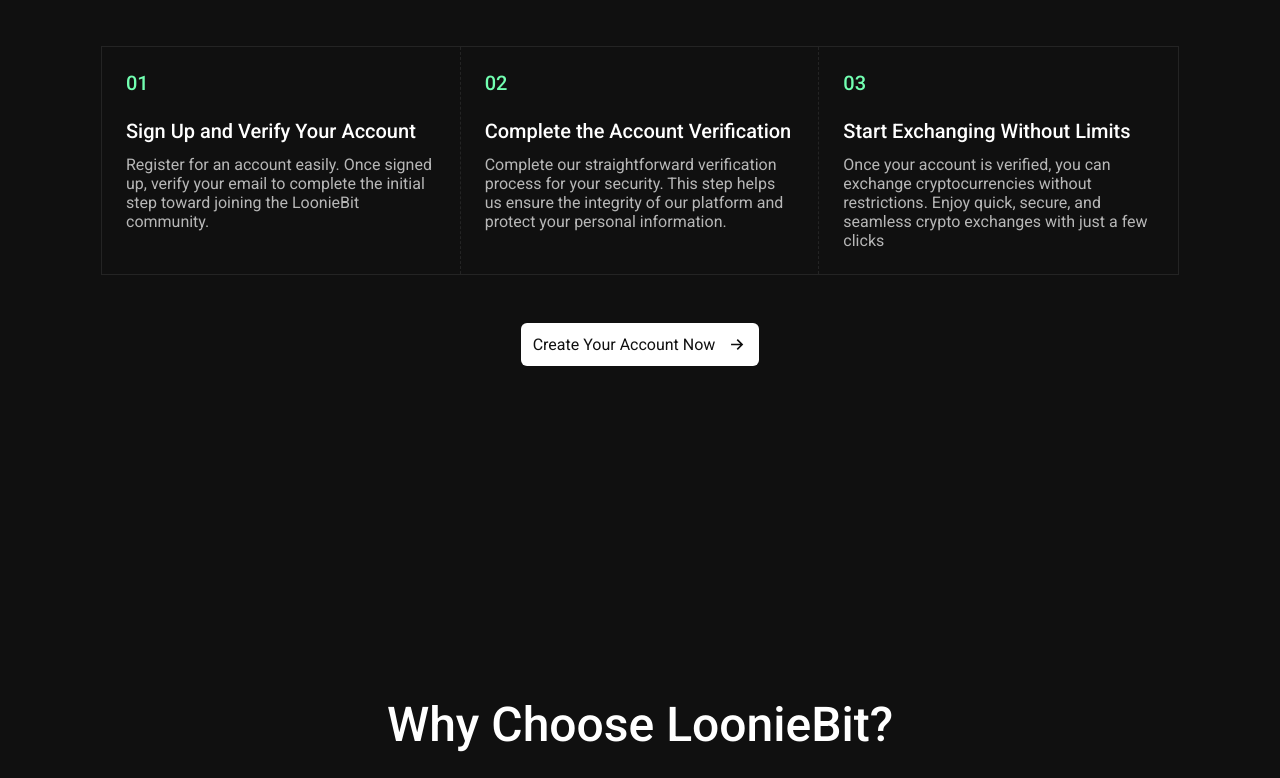
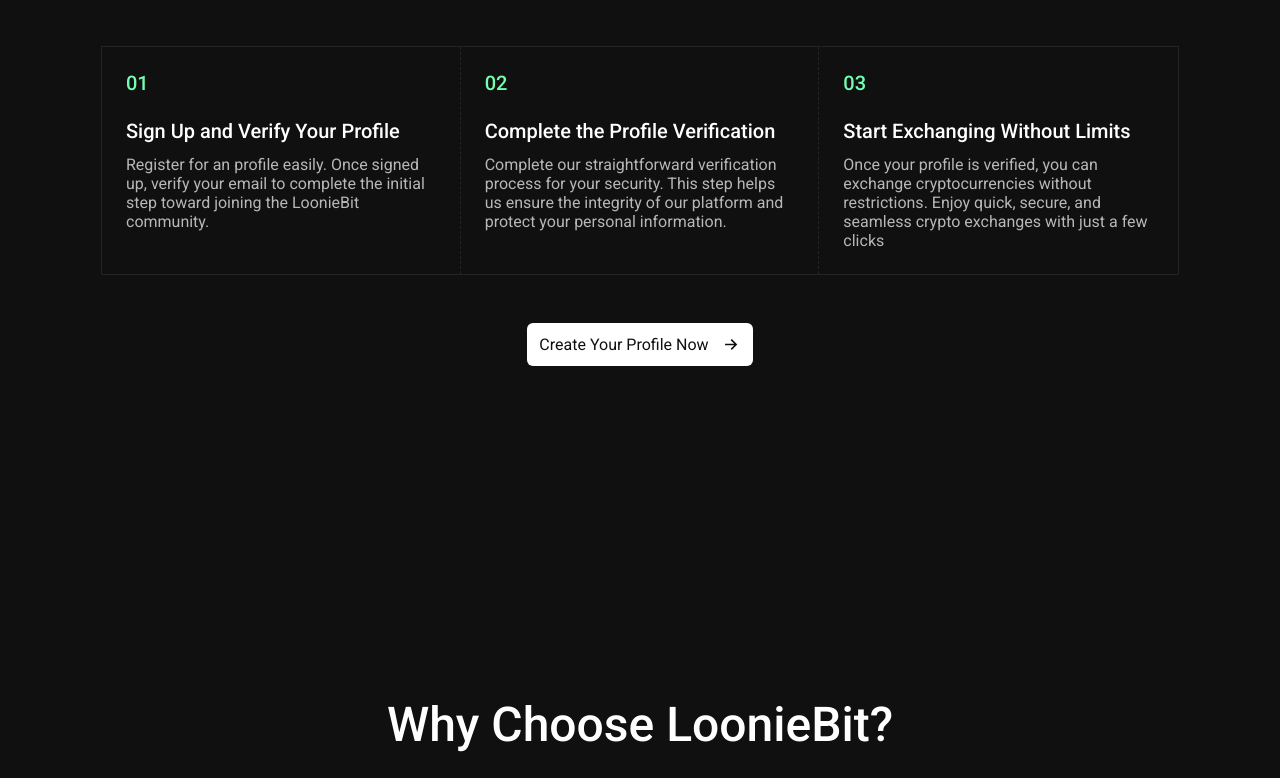
Before and after one commit to hosting1-born2be/looniebit, a Next.js app: page / in a window 1280 px wide. Shown: the part 1416-2194 px from the top of the page. Built offline with nearby package versions, Linux system fonts and the light colour scheme; no server answers.

Commit message:
fixed account name

```diff
--- a/src/app/(home)/components/HomeJourney/HomeJourney.tsx
+++ b/src/app/(home)/components/HomeJourney/HomeJourney.tsx
@@ -177,7 +177,7 @@
                 </p>
               </div>
               <Button url={LINKS.SIGN_UP} type="link">
-                Create an Account and Start Exchanging!
+                Create an Profile and Start Exchanging!
               </Button>
             </div>
             <div className={styles.readyToStartImage}></div>
--- a/src/app/(home)/components/HomeSecond/HomeSecond.tsx
+++ b/src/app/(home)/components/HomeSecond/HomeSecond.tsx
@@ -59,9 +59,9 @@
                 variants={fadeInUp}
               >
                 <span>01</span>
-                <h3>Sign Up and Verify Your Account</h3>
+                <h3>Sign Up and Verify Your Profile</h3>
                 <p>
-                  Register for an account easily. Once signed up, verify your
+                  Register for an profile easily. Once signed up, verify your
                   email to complete the initial step toward joining the
                   LoonieBit community.
                 </p>
@@ -75,7 +75,7 @@
                 variants={fadeInUp}
               >
                 <span>02</span>
-                <h3>Complete the Account Verification</h3>
+                <h3>Complete the Profile Verification</h3>
                 <p>
                   Complete our straightforward verification process for your
                   security. This step helps us ensure the integrity of our
@@ -93,7 +93,7 @@
                 <span>03</span>
                 <h3>Start Exchanging Without Limits</h3>
                 <p>
-                  Once your account is verified, you can exchange
+                  Once your profile is verified, you can exchange
                   cryptocurrencies without restrictions. Enjoy quick, secure,
                   and seamless crypto exchanges with just a few clicks
                 </p>
@@ -108,7 +108,7 @@
             className={styles.button}
           >
             <Button url={LINKS.SIGN_UP} type="link">
-              Create Your Account Now
+              Create Your Profile Now
             </Button>
           </motion.div>
         </div>
--- a/src/app/contacts/components/ContactsHero/ContactsHero.tsx
+++ b/src/app/contacts/components/ContactsHero/ContactsHero.tsx
@@ -36,7 +36,7 @@
         variants={fadeInUp}
       >
         Don’t hesitate to get in touch if you have questions about our services,
-        need assistance with your account, or want to learn more about
+        need assistance with your profile, or want to learn more about
         LoonieBit.
       </motion.p>
     </div>
--- a/src/app/contacts/page.tsx
+++ b/src/app/contacts/page.tsx
@@ -5,11 +5,11 @@
 export const metadata: Metadata = {
   title: "Contact LoonieBit | Get in Touch with Our Crypto Support Team",
   description:
-    "Reach out to the LoonieBit team for help with account verification, trading, or security. We’re available to support you at every step.",
+    "Reach out to the LoonieBit team for help with profile verification, trading, or security. We’re available to support you at every step.",
   openGraph: {
     title: "Contact LoonieBit | Get in Touch with Our Crypto Support Team",
     description:
-      "Reach out to the LoonieBit team for help with account verification, trading, or security. We’re available to support you at every step.",
+      "Reach out to the LoonieBit team for help with profile verification, trading, or security. We’re available to support you at every step.",
     images: "https://looniebit.com/images/meta.png",
   },
 };
--- a/src/app/support-center/components/SupportCenter/SupportCenter.tsx
+++ b/src/app/support-center/components/SupportCenter/SupportCenter.tsx
@@ -58,7 +58,7 @@
                     Need personalized help? Submit a support ticket to our
                     expert team. Just fill out the form below, and one of our
                     team members will reply promptly. We’re here to assist with
-                    anything from account issues to technical questions.
+                    anything from profile issues to technical questions.
                   </p>
                 </div>
                 <Button url={LINKS.SUPPORT} type="link">
--- a/src/app/support-center/components/SupportHero/SupportHero.tsx
+++ b/src/app/support-center/components/SupportHero/SupportHero.tsx
@@ -35,7 +35,7 @@
           >
             Our dedicated team is here to provide you the help and guidance you
             need. Whether you have a question or an issue or need assistance
-            with your account, we’re here to ensure you have the best experience
+            with your profile, we’re here to ensure you have the best experience
             possible.
           </motion.p>
         </div>
--- a/src/app/support-center/page.tsx
+++ b/src/app/support-center/page.tsx
@@ -6,11 +6,11 @@
 import SupportHero from "./components/SupportHero/SupportHero";
 
 export const metadata: Metadata = {
-  title: "Support Center | Help with Your LoonieBit Account",
+  title: "Support Center | Help with Your LoonieBit Profile",
   description:
-    "Need help using LoonieBit? Visit our Support Center for FAQs, technical assistance, and account guidance from our compliance and customer care teams.",
+    "Need help using LoonieBit? Visit our Support Center for FAQs, technical assistance, and profile guidance from our compliance and customer care teams.",
   openGraph: {
-    title: "Support Center | Help with Your LoonieBit Account",
+    title: "Support Center | Help with Your LoonieBit Profile",
     description: "",
     images: "https://looniebit.com/images/meta.png",
   },
--- a/src/app/user-guide/components/DocSubmissionOptions/DocSubmissionOptions.tsx
+++ b/src/app/user-guide/components/DocSubmissionOptions/DocSubmissionOptions.tsx
@@ -16,10 +16,10 @@
           <section className={st.formContent}>
             <div className={st.formTitleLayout}>
               <span className={st.num}>01</span>
-              <h5 className={st.formTitle}>Upload via your account:</h5>
+              <h5 className={st.formTitle}>Upload via your profile:</h5>
             </div>
             <p className={st.formText}>
-              Simply use the “Upload Documents” option in your account
+              Simply use the “Upload Documents” option in your profile
               dashboard.
             </p>
           </section>
--- a/src/app/user-guide/components/Hero/Hero.tsx
+++ b/src/app/user-guide/components/Hero/Hero.tsx
@@ -43,7 +43,7 @@
           providing all users with a secure and compliant environment. Our Know
           Your Customer (KYC) procedure is critical to our security measures,
           helping us prevent fraud and criminal activities while safeguarding
-          your account. By following KYC protocols, we protect your personal
+          your profile. By following KYC protocols, we protect your personal
           information and the integrity of our platform. <br />
           <br /> We require specific documents based on your activity level to
           verify your identity and ensure secure exchanges. The documents vary
--- a/src/app/user-guide/components/ProofOfResidence/ProofOfResidence.tsx
+++ b/src/app/user-guide/components/ProofOfResidence/ProofOfResidence.tsx
@@ -120,7 +120,7 @@
             <li>The document should include both sides.</li>
             <li>
               The name and address should match the information provided in your
-              account.
+              profile.
             </li>
           </ul>
         </section>
```
